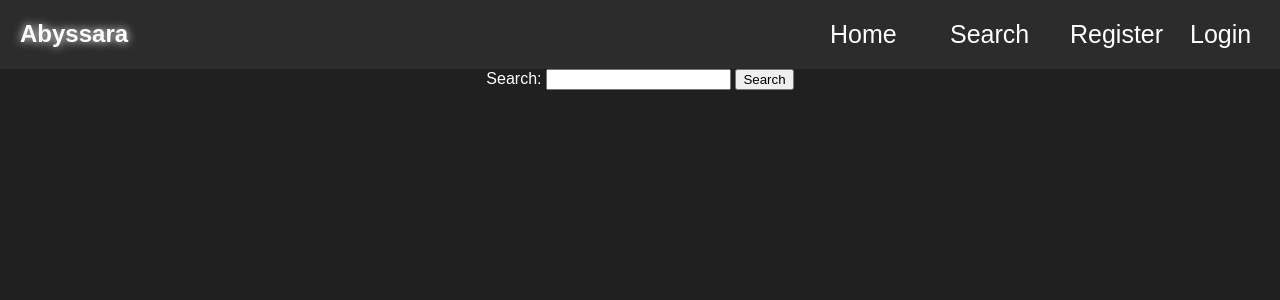
After one commit to rasadov/FastSearch, a Flask app: template src/app/templates/search.html in a window 1280 px wide. The commit adds this page. Shown: the top 300 px of the page. Run offline with Flask 3, Linux system fonts and the light colour scheme; the template is opened without the code that fills it, so the values that code supplies are empty.

Commit message:
added search function

```diff
--- a/src/app/__main__.py
+++ b/src/app/__main__.py
@@ -1,4 +1,4 @@
-from flask import redirect, render_template, url_for, flash, send_from_directory
+from flask import redirect, render_template, request, url_for, flash, send_from_directory
 from flask_login import login_user, logout_user, current_user
 from web import *
 from models import *
@@ -21,6 +21,17 @@ def favicon():
 def home_page():
     records = Product.query.all()
     return render_template("index.html", records=records)
+
+
+@app.route('/search', methods=['GET', 'POST'])
+def search():
+    if request.method == 'POST':
+        search_query = request.form.get('search_query')
+        results = Product.query.filter(Product.title.ilike(f'%{search_query}%')).all()
+        return render_template('search_results.html', results=results, query=search_query)
+
+    return render_template('search.html')
+
 
 @app.route('/register', methods=['GET', 'POST'])
 def register_page():
--- a/src/app/models.py
+++ b/src/app/models.py
@@ -32,6 +32,9 @@ class User(UserMixin, db.Model):
             return True
         return False
 
+    def __repr__(self):
+        return f'<User {self.username}>'
+
 class Product(db.Model):
     id = Column(Integer(), primary_key=True)
     url = Column(String(), nullable=False)
@@ -42,6 +45,8 @@ class Product(db.Model):
     amount_of_ratings = Column(Integer(), default=None)
     rating = Column(Float(), default=None)
 
+    def __repr__(self):
+        return f'<Product {self.id}>'
 
 with app.app_context():
     db.create_all()
--- a/src/app/templates/base.html
+++ b/src/app/templates/base.html
@@ -27,8 +27,8 @@
                     </a>
                 </div>
                 <div class="nav-links">
-                    <a href="" style="width: 40px;">
-                        <p>Link</p>
+                    <a href="{{ url_for('search') }}" style="width: 40px;">
+                        <p>Search</p>
                     </a>
                 </div>
                 {% if current_user.is_authenticated %}
--- /dev/null
+++ b/src/app/templates/search.html
@@ -0,0 +1,15 @@
+{% extends 'base.html' %}
+
+{% block title %}
+<title>Search</title>
+{% endblock %}
+
+{% block content %}
+<div>
+    <form method="POST" action="{{ url_for('search') }}">
+        <label for="search_query">Search:</label>
+        <input type="text" name="search_query" id="search_query" required>
+        <button type="submit">Search</button>
+    </form>
+</div>
+{% endblock %}
```
Also changed, not shown: src/app/templates/index.html (+0 -13 lines), src/app/templates/search_results.html (added, +26 -0 lines).
